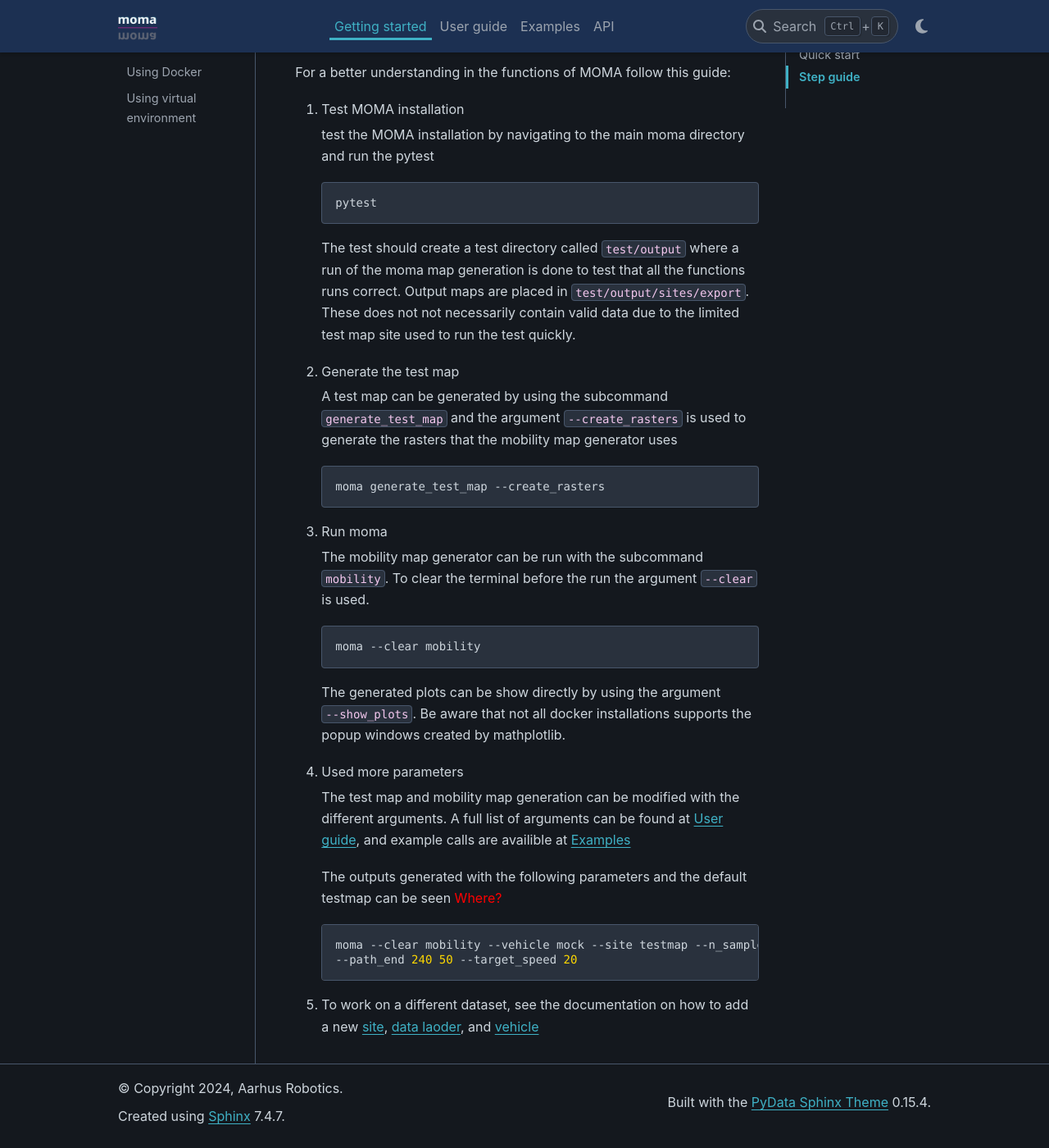
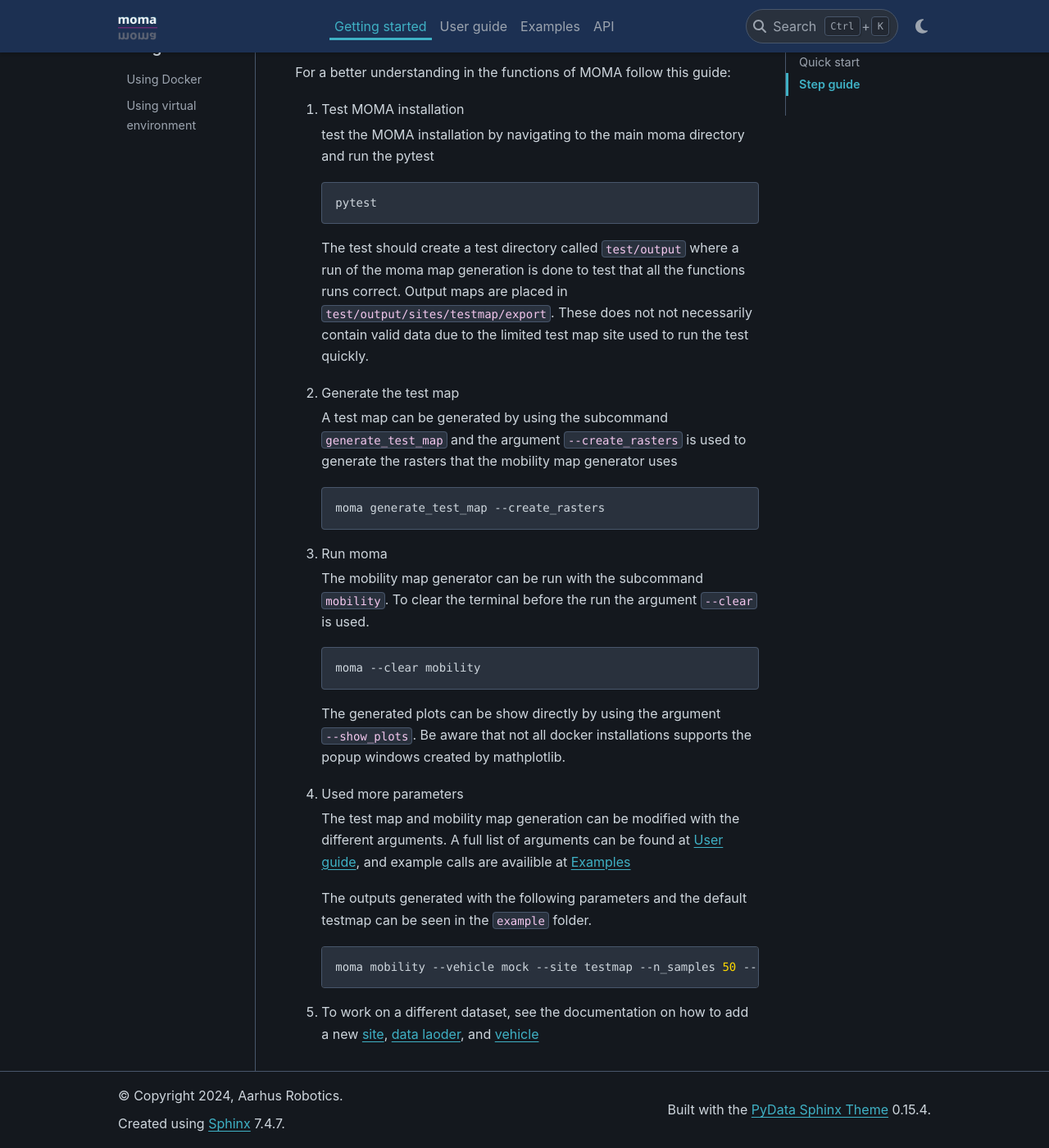
Before and after one commit to yangben2019/moma, a Sphinx documentation site: the page built from docs/source/pages/getting-started/index.md, in a window 1280 px wide and 1400 px high, scrolled down 1099 px. Shown: the whole window at 82% size. Built offline with Sphinx 7.4.7 and the PyData theme 0.15.4, drawn with Linux system fonts in a browser that asks for light colours.

````diff
--- a/docs/source/pages/getting-started/index.md
+++ b/docs/source/pages/getting-started/index.md
@@ -55,7 +55,7 @@ For a better understanding in the functions of MOMA follow this guide:
    pytest
    ```
    The test should create a test directory called `test/output` where a run of the moma map generation is done to test that all the functions runs correct. Output maps are placed in
-   `test/output/sites/export`. These does not not necessarily contain valid data due to the limited test map site used to run the test quickly.
+   `test/output/sites/testmap/export`. These does not not necessarily contain valid data due to the limited test map site used to run the test quickly.
 
 1. Generate the test map
 
@@ -77,12 +77,10 @@ For a better understanding in the functions of MOMA follow this guide:
    The test map and mobility map generation can be modified with the different arguments. A full list of arguments can be found at [User guide](../user-guide/index.md), and example calls
    are availible at [Examples](../examples/index.md)
 
-   The outputs generated with the following parameters and the default testmap can be seen
-   <span style="color:red">Where?</span>
+   The outputs generated with the following parameters and the default testmap can be seen in the `example` folder.
 
    ```shell
-   moma --clear mobility --vehicle mock --site testmap --n_samples 50 --sample_reduction mean --directions N NE E SE S SW W NW omni --path_coordinate_system utm --path_start 10 200
-   --path_end 240 50 --target_speed 20
+   moma mobility --vehicle mock --site testmap --n_samples 50 --sample_reduction mean --directions N NE E SE S SW W NW omni --path_coordinate_system utm --path_start 10 200 --path_end 240 50 --target_speed 20
    ```
 
 1. To work on a different dataset, see the documentation on how to add a new [site](../user-guide/index.md#adding-a-new-site), [data laoder](../user-guide/index.md#adding-a-new-data-loader),
````
Also changed, not shown: docs/source/pages/examples/index.md (+1 -2 lines), docs/source/pages/user-guide/configuration/index.md (deleted, +0 -1 lines), docs/source/pages/user-guide/index.md (+3 -5 lines), docs/source/pages/user-guide/visualization/index.md (deleted, +0 -1 lines).
